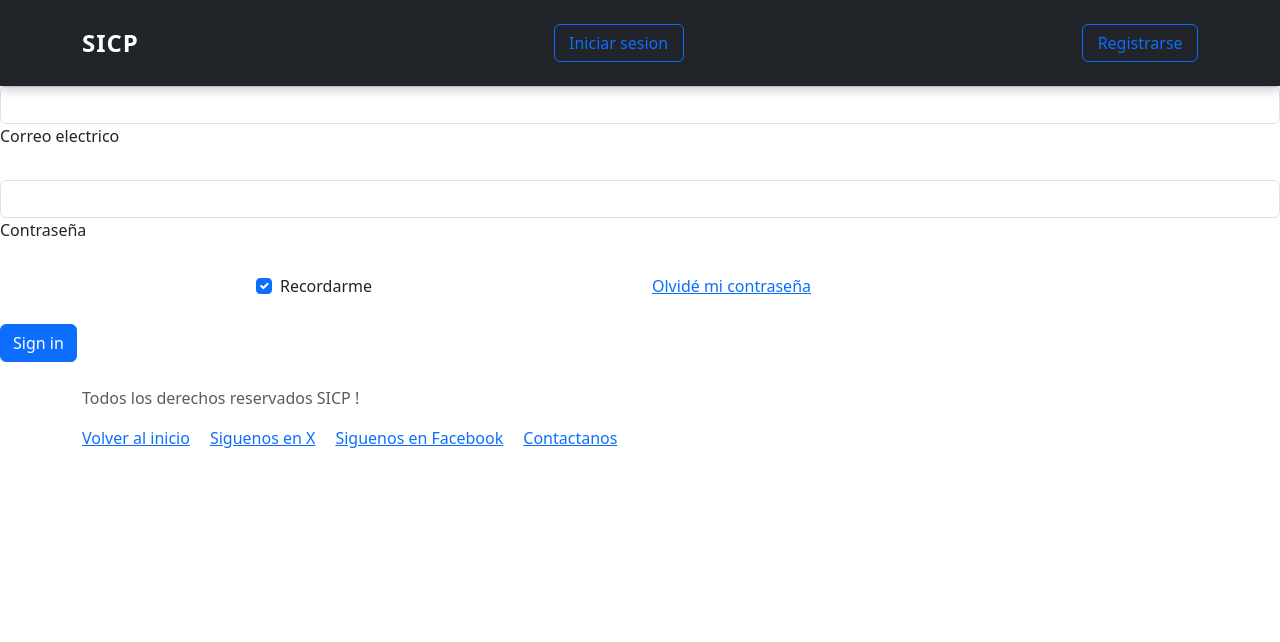
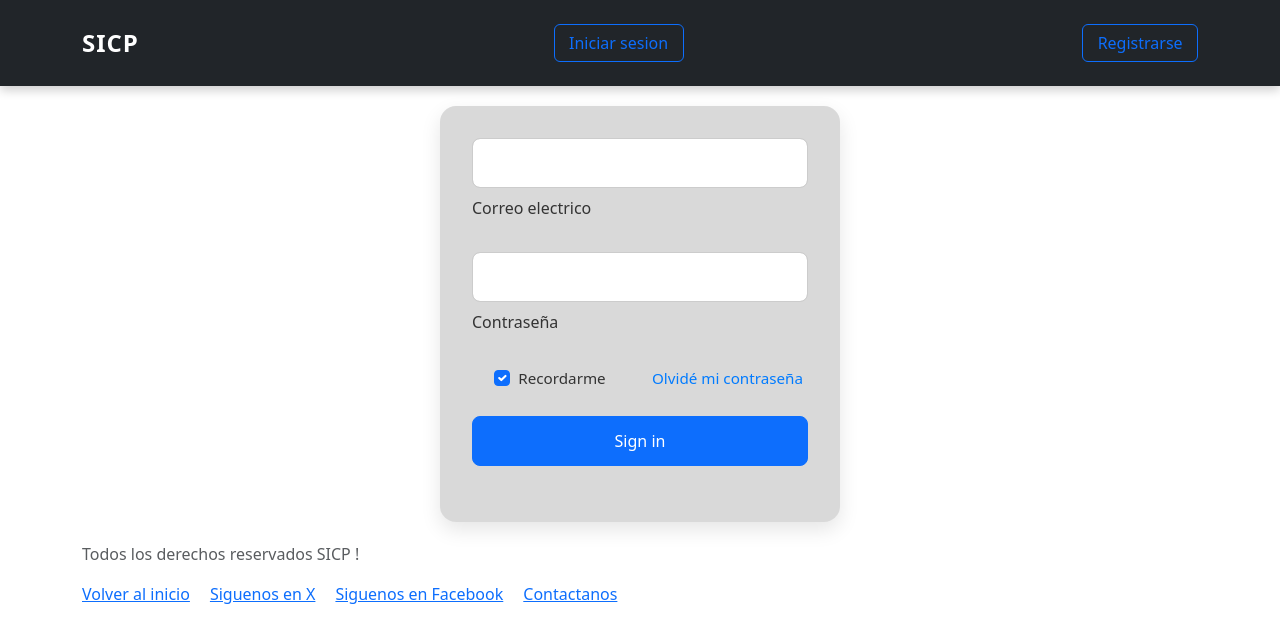
Before and after one commit to nitstalkr/ERIZO---ING-DE-SOFTWARE, an Angular app: page /login in a window 1280 px wide. Shown: the top 642 px of the page. Built offline with nearby package versions, Linux system fonts and the light colour scheme.

Commit message:
Add files via upload

```diff
--- a/src/app/pages/login/login.component.css
+++ b/src/app/pages/login/login.component.css
@@ -0,0 +1,69 @@
+/* Estilos generales del formulario */
+form {
+    max-width: 400px;
+    margin: 20px auto;
+    padding: 2rem;
+    background: rgba(128, 128, 128, 0.3);
+    border-radius: 1rem;
+    box-shadow: 0 8px 20px rgba(0, 0, 0, 0.1);
+}
+
+/* Input general */
+.form-outline {
+    position: relative;
+    margin-bottom: 1.5rem;
+}
+
+.form-control {
+    border-radius: 0.5rem;
+    border: 1px solid #ccc;
+    padding: 0.75rem;
+    font-size: 1rem;
+    width: 100%;
+    transition: border-color 0.3s ease;
+}
+
+.form-control:focus {
+    border-color: #007bff;
+    box-shadow: 0 0 0 3px rgba(0, 123, 255, 0.2);
+    outline: none;
+}
+
+.form-label {
+    margin-top: 0.5rem;
+    font-weight: 500;
+    color: #333;
+}
+
+/* Checkbox y enlace */
+.form-check-input {
+    margin-right: 0.5rem;
+}
+
+.form-check-label {
+    font-size: 0.95rem;
+    color: #333;
+}
+
+a {
+    color: #007bff;
+    text-decoration: none;
+    font-size: 0.95rem;
+}
+
+a:hover {
+    text-decoration: underline;
+}
+
+/* Botón */
+.btn-primary {
+    width: 100%;
+    padding: 0.75rem;
+    font-size: 1rem;
+    border-radius: 0.5rem;
+    transition: background 0.3s ease;
+}
+
+.btn-primary:hover {
+    background-color: #0056b3;
+}
```
